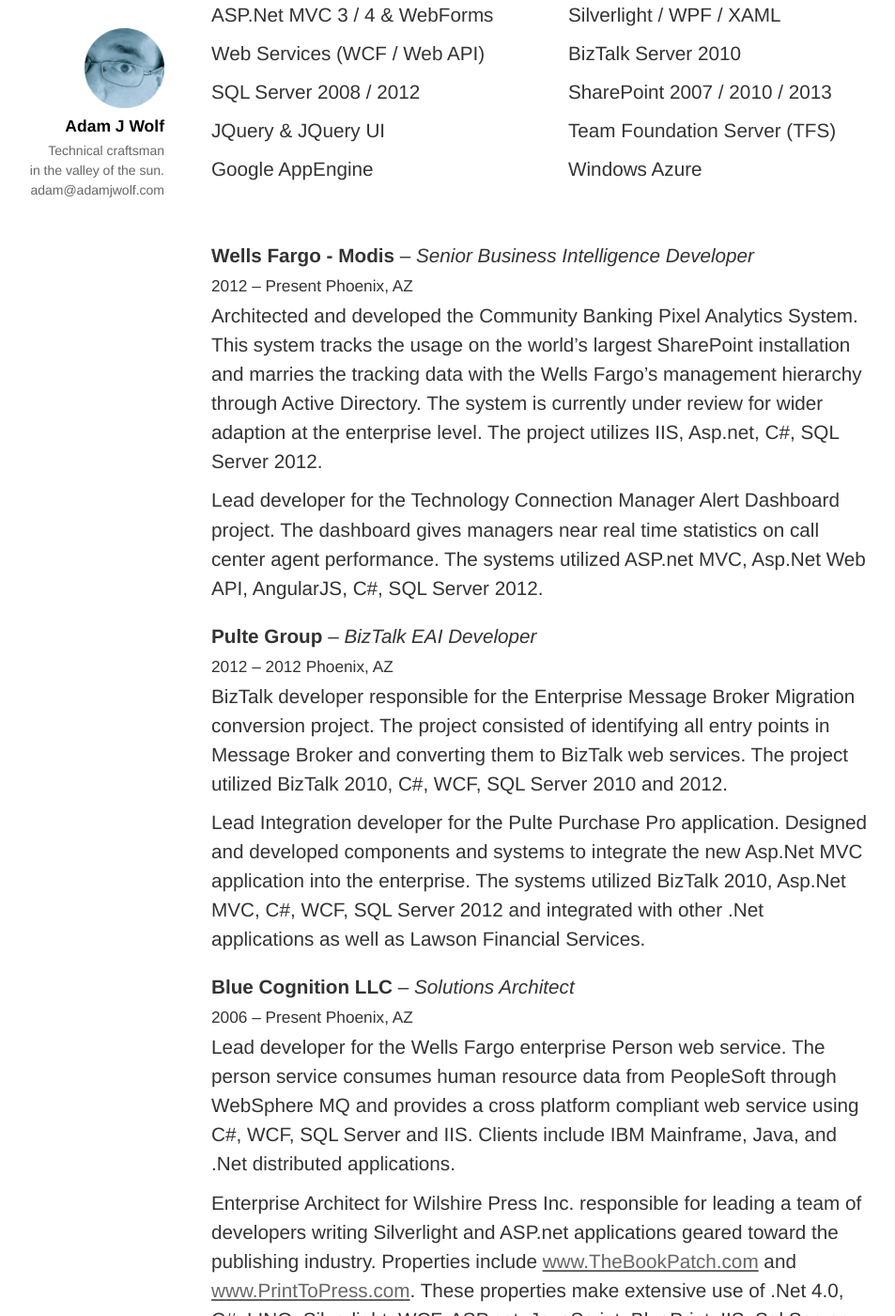
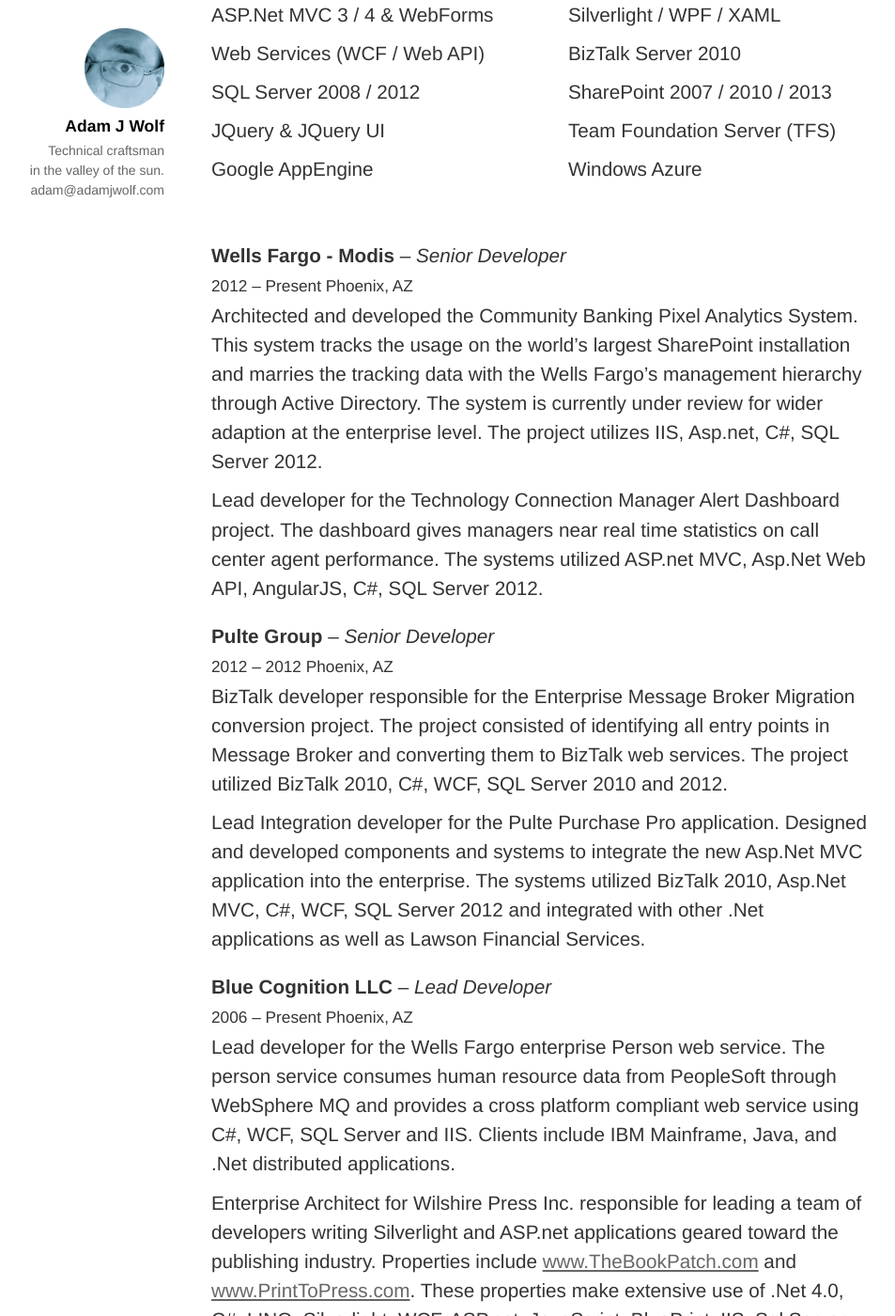
Before and after one commit to awolf/awolf.github.io, a Jekyll site: the page built from resume.html, in a window 1280 px wide and 1400 px high, scrolled down 372 px. Shown: the whole window at 94% size, without its empty margins (65-1018 px from the left). Built offline with Jekyll 4.4.1, drawn with Linux system fonts in a browser that asks for light colours; Markdown is read by kramdown in place of the engine named in the settings.

Commit message:
Update resume.html

```diff
--- a/resume.html
+++ b/resume.html
@@ -32,7 +32,7 @@ title: Resume
 
          <section class="resume-position">
             <header>
-                <div><strong>Wells Fargo - Modis</strong> &#8211; <em>Senior Business Intelligence Developer</em></div>
+                <div><strong>Wells Fargo - Modis</strong> &#8211; <em>Senior Developer</em></div>
                 <small>2012 &#8211; Present Phoenix, AZ</small>
             </header>
             <section>
@@ -49,7 +49,7 @@ title: Resume
 
         <section class="resume-position">
             <header>
-                <div><strong>Pulte Group</strong> &#8211; <em>BizTalk EAI Developer  </em></div>
+                <div><strong>Pulte Group</strong> &#8211; <em>Senior Developer  </em></div>
                 <small>2012 &#8211; 2012 Phoenix, AZ</small>
             </header>
             <section>
@@ -67,7 +67,7 @@ title: Resume
 
         <section class="resume-position">
             <header>
-                <div><strong>Blue Cognition LLC </strong> &#8211; <em>Solutions Architect</em></div>
+                <div><strong>Blue Cognition LLC </strong> &#8211; <em>Lead Developer</em></div>
                 <small>2006 &#8211; Present Phoenix, AZ</small>
             </header>
             <section>
```
